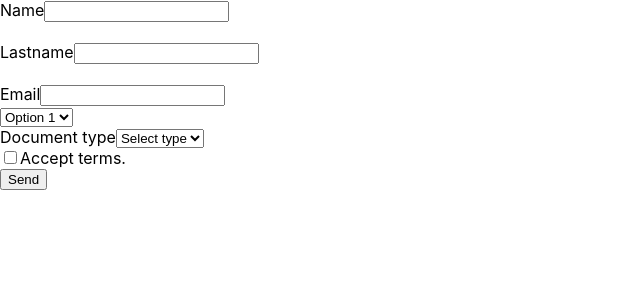
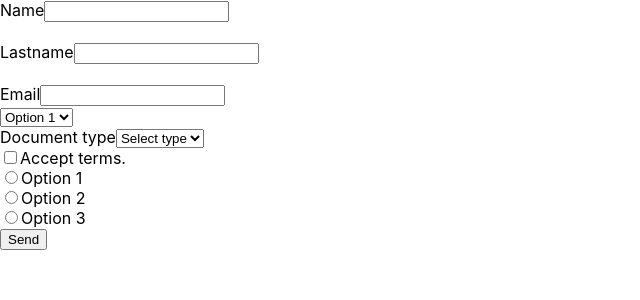
Before and after one commit to lramirez-js/formik, a React (Create React App) app: page / in a window 1280 px wide. Shown: the top 300 px of the page, without its empty margins (0-640 px from the left). Built offline with nearby package versions, Linux system fonts and the light colour scheme.

Commit message:
Radio component formik

```diff
--- a/src/App.js
+++ b/src/App.js
@@ -2,6 +2,7 @@ import { Formik, Form, Field, ErrorMessage } from 'formik'
 import Checkbox from './components/CheckBox';
 import TextInput from './components/TextInput';
 import Select from './components/Select';
+import Radio from './components/Radio';
 
 const validate = (values) => {
   const errors = {}
@@ -18,6 +19,10 @@ const validate = (values) => {
     errors.lastname = 'Lastname is too short'
   }
 
+  if(!values.radio) {
+    errors.radio = 'Required'
+  }
+
   return errors
 }
 
@@ -25,7 +30,7 @@ function App() {
 
   return (
     <Formik
-      initialValues={{ name: '', lastname: '', email: '', doctype: ''}}
+      initialValues={{ name: '', lastname: '', email: '', doctype: '', radio: ''}}
       validate={validate}
       onSubmit={values => console.log(values)}
     >
@@ -49,6 +54,11 @@ function App() {
         <Checkbox name="terms">
           Accept terms.
         </Checkbox>
+        <Radio name="radio" value="option1" label="Option 1" />
+        <Radio name="radio" value="option2" label="Option 2" />
+        <Radio name="radio" value="option3" label="Option 3" />
+        <ErrorMessage name="radio" />
+
         <button type="submit">Send</button>
       </Form>
     </Formik>
--- a/src/components/CheckBox.js
+++ b/src/components/CheckBox.js
@@ -5,7 +5,7 @@ const Checkbox = ({children, ...props}) => {
   return (
     <div className="control">
       <label className="label">
-        <input type="checkbox" className="input" {...field} {...props}/>
+        <input type="checkbox" className="checkbox" {...field} {...props}/>
         {children}
       </label>
       {meta.touched && meta.error ? <div className="error">{meta.error}</div> : null}
--- /dev/null
+++ b/src/components/Radio.js
@@ -0,0 +1,15 @@
+import { useField } from 'formik'
+
+const Radio = ({label, ...props}) => {
+  const [field] = useField({...props, type: 'radio'})
+  return (
+    <div className="control">
+      <label className="label">
+        <input type="radio" className="radio" {...field} {...props}/>
+        {label}
+      </label>
+    </div>
+  )
+}
+
+export default Radio
--- a/src/components/Select.js
+++ b/src/components/Select.js
@@ -2,7 +2,6 @@ import { useField } from 'formik'
 
 const Select = ({ label, ...props }) => {
   const [field, meta] = useField(props)
-  console.log(field)
   return (
     <div>
       <label>{label}</label>
```
